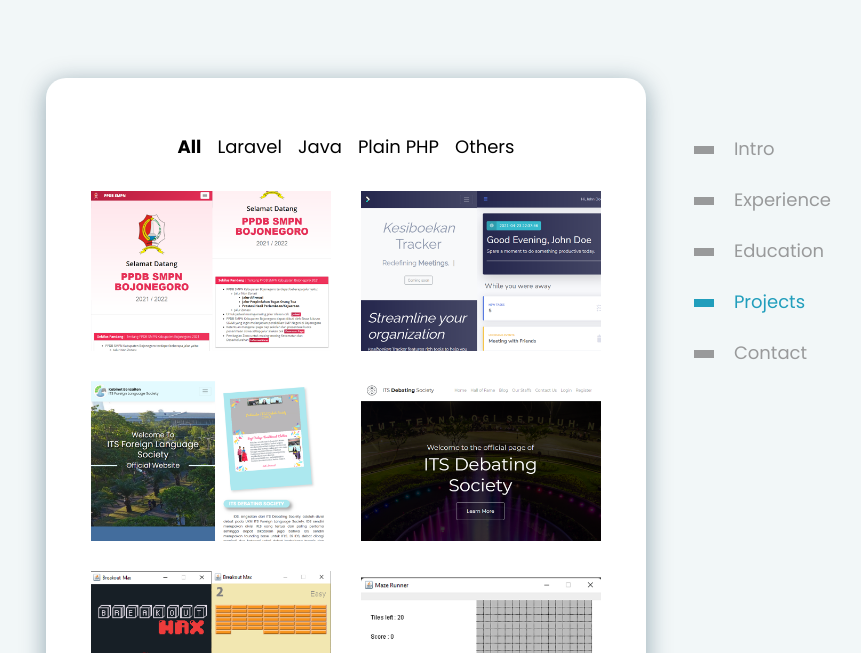
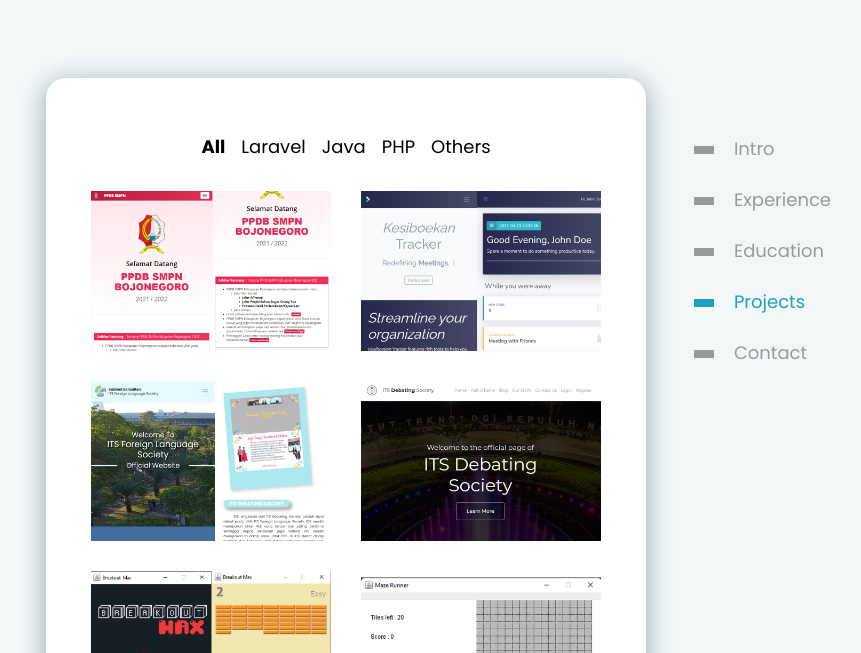
Before and after one commit to putukrisna6/putukrisna6.github.io, a plain HTML site: page projects.html in a window 1280 px wide. Shown: the part 147-800 px from the top of the page, without its empty margins (294-1155 px from the left). Drawn offline with nearby package versions, Linux system fonts and the light colour scheme.

Commit message:
Update projects.html

```diff
--- a/projects.html
+++ b/projects.html
@@ -55,7 +55,7 @@
                   <li class="mx-2"><a class="all active" href="#">All</a></li>
                   <li class="mx-2"><a class="laravel" href="#">Laravel</a></li>
                   <li class="mx-2"><a class="java" href="#">Java</a></li>
-                  <li class="mx-2"><a class="php" href="#">Plain PHP</a></li>
+                  <li class="mx-2"><a class="php" href="#">PHP</a></li>
                   <li class="mx-2"><a class="other" href="#">Others</a></li>
               </ul>
             </div>
```
